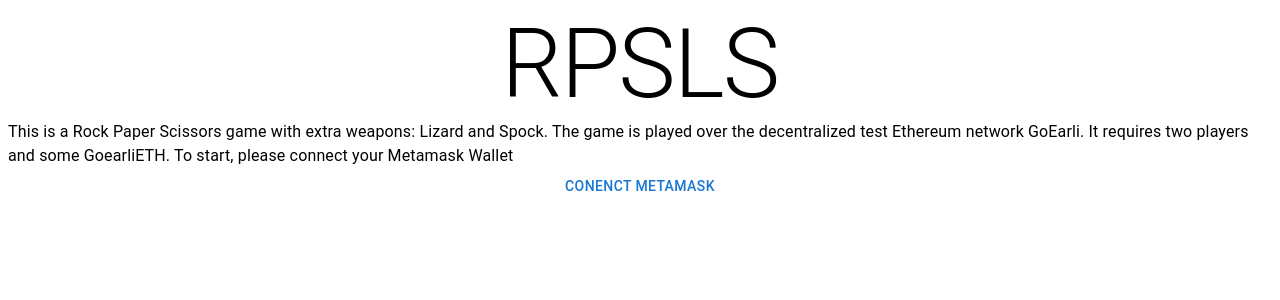
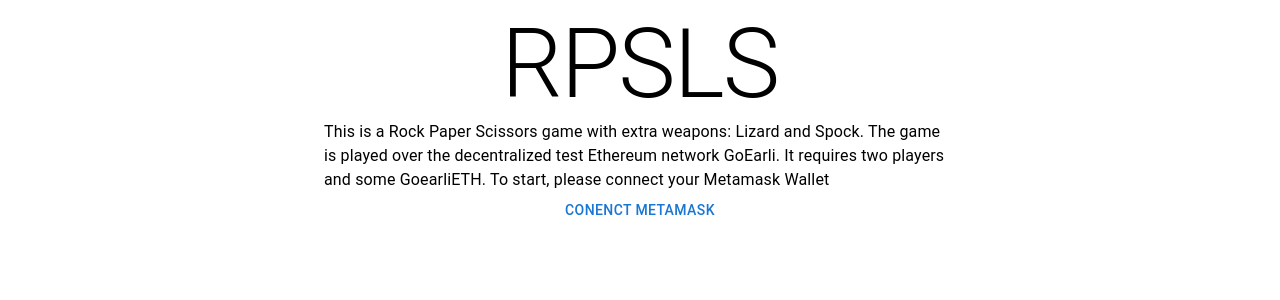
Before and after one commit to feraway/kleros-x-d, a React (Vite) app: page / in a window 1280 px wide. Shown: the top 300 px of the page. Built offline with nearby package versions, Linux system fonts and the light colour scheme.

Commit message:
fix(): layout

```diff
--- a/src/components/App.tsx
+++ b/src/components/App.tsx
@@ -14,7 +14,7 @@
             path="*"
             element={
               <Typography variant="h5" textAlign="center">
-                404 not found: {<Link to="/">Go back Home</Link>}
+                Page not found: {<Link to="/">Go back Home</Link>}
               </Typography>
             }
           />
--- a/src/components/Layout.tsx
+++ b/src/components/Layout.tsx
@@ -5,8 +5,14 @@
 function Layout() {
   return (
     <Grid container justifyContent="center">
-      <Header />
-      <Outlet />
+      <Grid item container flexDirection="column" alignItems="center" xs={6}>
+        <Grid item>
+          <Header />
+        </Grid>
+        <Grid item>
+          <Outlet />
+        </Grid>
+      </Grid>
     </Grid>
   );
 }
```
